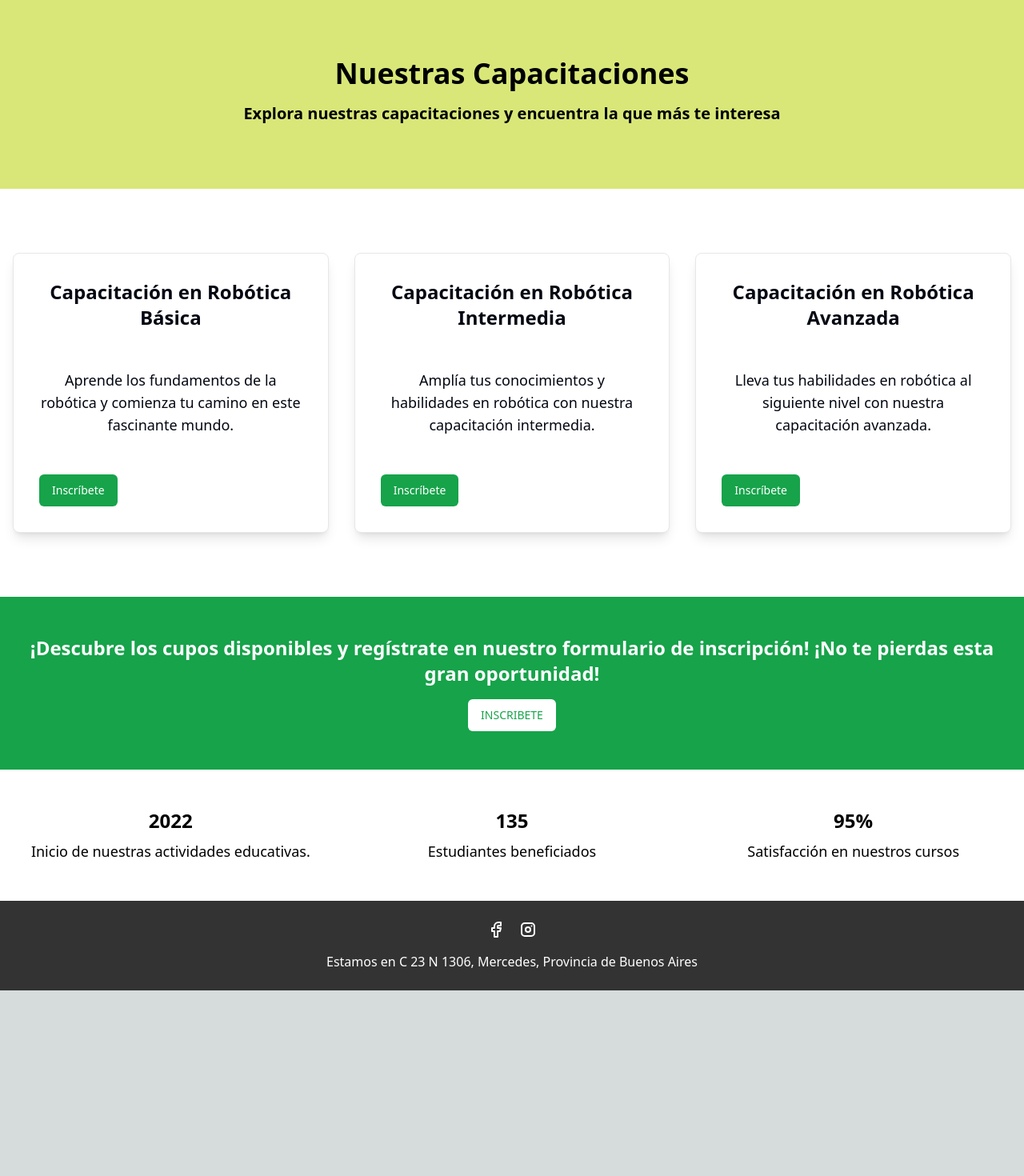
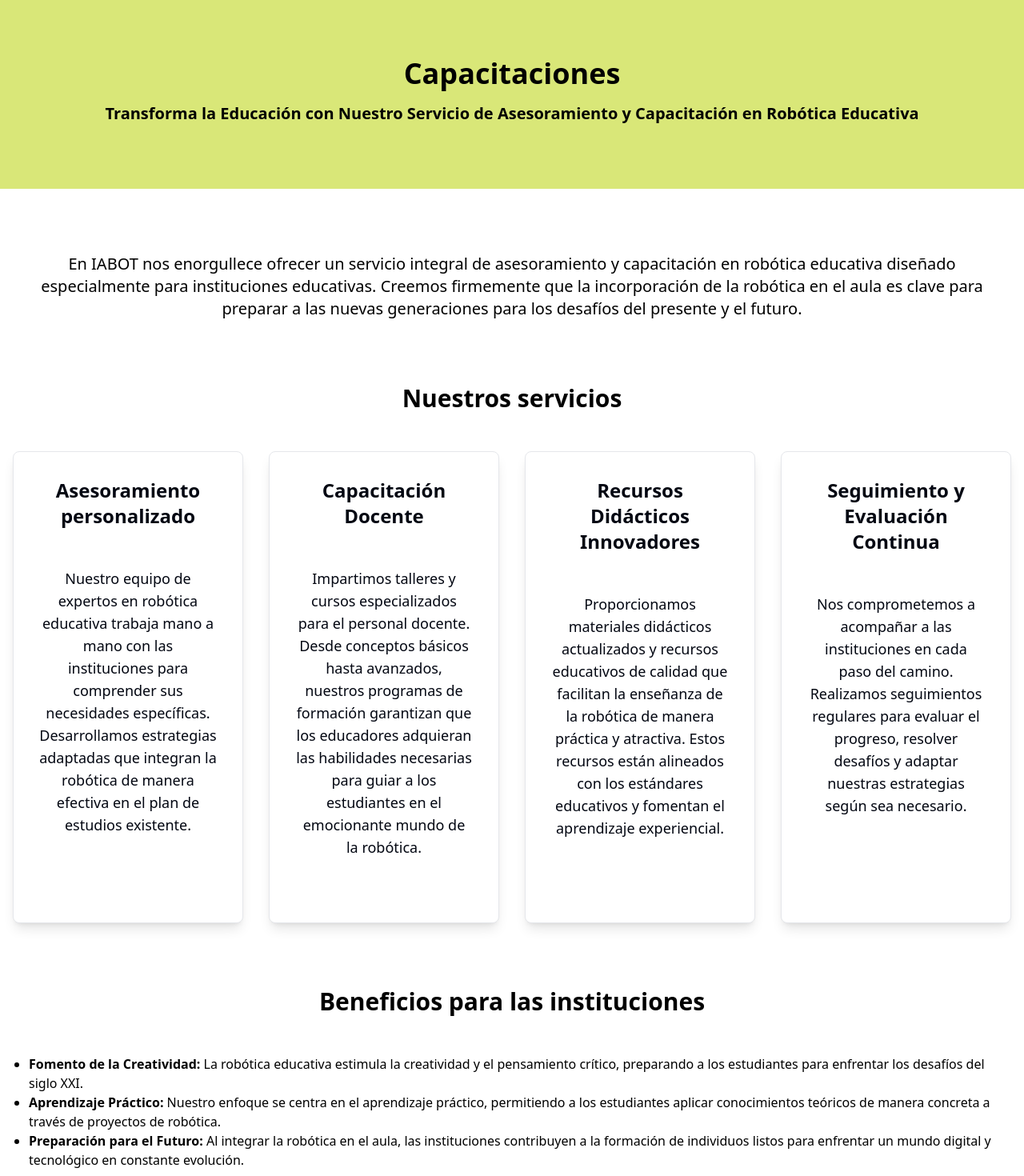
Before and after one commit to alexmp2602/iabot-v2, a Next.js app: page /Capacitaciones in a window 1280 px wide. Shown: the part 80-1550 px from the top of the page at 80% size. Before the commit the page ends 1318 px from the top, so only its background shows below. Built offline with nearby package versions, Linux system fonts and the light colour scheme.

Commit message:
Actualiza la función de validación de correo electrónico***

```diff
--- a/src/app/Acerca-de/page.tsx
+++ b/src/app/Acerca-de/page.tsx
@@ -4,7 +4,9 @@ export default function About() {
       <header className="text-center py-20 bg-[#d9e778]">
         <h2 className="text-4xl font-bold mb-4">ACERCA DE</h2>
         <h1 className="text-6xl font-bold mb-4">IA BOT</h1>
-        <p className="text-xl font-semibold">CONOCE MÁS SOBRE NUESTRA MISIÓN, VISIÓN Y VALORES</p>
+        <p className="text-xl font-semibold">
+          CONOCE MÁS SOBRE NUESTRA MISIÓN, VISIÓN Y VALORES
+        </p>
       </header>
       <main>
         <section className="py-20">
@@ -12,24 +14,60 @@ export default function About() {
             <div>
               <h3 className="text-3xl font-bold text-center mb-12">Historia</h3>
               <p className="text-lg text-center mb-12">
-                Fundada en 2022, IA Bot se dedica a brindar educación de calidad en robótica para todos.
+                Fundada en 2022, IA Bot se dedica a brindar educación de calidad
+                en robótica para todos.
               </p>
             </div>
             <div>
               <h3 className="text-3xl font-bold text-center mb-12">Misión</h3>
               <p className="text-lg text-center mb-12">
-                Proporcionamos educación de calidad en robótica, accesible para todos.
+                Proporcionamos educación de calidad en robótica, accesible para
+                todos.
               </p>
             </div>
             <div>
               <h3 className="text-3xl font-bold text-center mb-12">Visión</h3>
               <p className="text-lg text-center mb-12">
-                Aspiramos a ser líderes en la educación en robótica, inspirando a las personas a aprender y crecer.
+                Aspiramos a ser líderes en la educación en robótica, inspirando
+                a las personas a aprender y crecer.
               </p>
             </div>
           </div>
         </section>
+        <section className="py-20 bg-[#f8f8f8]">
+          <div className="px-8">
+            <h2 className="text-2xl font-bold mb-4">CONOCE A NUESTRO EQUIPO</h2>
+            <p className="mb-8">
+              En IABOT, contamos con un equipo altamente capacitado y
+              comprometido con la educación y la robótica. Nos capacitamos
+              continuamente en nuevas tecnologías. Además, nuestros cursos se
+              planifican por edades y niveles, buscando proporcionar una óptima
+              experiencia educativa a cada alumno. Siempre trabajamos de manera
+              transversal con otras áreas para enriquecer el aprendizaje.
+            </p>
+            <div className="container mx-auto px-4 grid grid-cols-1 md:grid-cols-3 gap-8">
+              <div className="bg-white p-4 rounded-lg">
+                <h3 className="text-xl font-bold mb-2">Franco</h3>
+                <p>
+                  Técnico en Informática. Profesor de Tecnología, (Postítulo en
+                  Programación y Robótica Educativa, UNER).
+                </p>
+              </div>
+              <div className="bg-white p-4 rounded-lg">
+                <h3 className="text-xl font-bold mb-2">Adrián</h3>
+                <p>
+                  Profesor de Matemática y Tecnología, (Postítulo en
+                  Programación y Robótica Educativa, UNER).
+                </p>
+              </div>
+              <div className="bg-white p-4 rounded-lg">
+                <h3 className="text-xl font-bold mb-2">Alex</h3>
+                <p>…………</p>
+              </div>
+            </div>
+            </div>
+        </section>
       </main>
     </div>
-  )
+  );
 }
--- a/src/app/Capacitaciones/page.tsx
+++ b/src/app/Capacitaciones/page.tsx
@@ -1,46 +1,119 @@
-import { Button } from "@/components/ui/button"
-import { CardContent, Card } from "@/components/ui/card"
+import { Button } from "@/components/ui/button";
+import { CardContent, Card } from "@/components/ui/card";
 
 export default function Component() {
   return (
     <div className="bg-white">
       <header className="text-center py-20 bg-[#d9e778]">
-        <h2 className="text-4xl font-bold mb-4">Nuestras Capacitaciones</h2>
-        <p className="text-xl font-semibold">Explora nuestras capacitaciones y encuentra la que más te interesa</p>
+        <h2 className="text-4xl font-bold mb-4">Capacitaciones</h2>
+        <p className="text-xl font-semibold">
+          Transforma la Educación con Nuestro Servicio de Asesoramiento y
+          Capacitación en Robótica Educativa
+        </p>
       </header>
       <main>
         <section className="py-20">
-          <div className="container mx-auto px-4 grid grid-cols-1 md:grid-cols-3 gap-8">
+          <div className="container mx-auto px-4">
+            <p className="text-xl text-center mb-20">
+              En IABOT nos enorgullece ofrecer un servicio integral de
+              asesoramiento y capacitación en robótica educativa diseñado
+              especialmente para instituciones educativas. Creemos firmemente
+              que la incorporación de la robótica en el aula es clave para
+              preparar a las nuevas generaciones para los desafíos del presente
+              y el futuro.
+            </p>
+            <h1 className="text-3xl font-bold text-center mb-12">
+              Nuestros servicios
+            </h1>
+          </div>
+          <div className="container mx-auto px-4 grid grid-cols-1 md:grid-cols-4 gap-8">
             <Card className="shadow-lg rounded-lg overflow-hidden">
               <CardContent className="p-8">
-                <h3 className="text-2xl font-bold text-center mb-12">Capacitación en Robótica Básica</h3>
+                <h3 className="text-2xl font-bold text-center mb-12">
+                  Asesoramiento personalizado
+                </h3>
                 <p className="text-lg text-center mb-12">
-                  Aprende los fundamentos de la robótica y comienza tu camino en este fascinante mundo.
+                  Nuestro equipo de expertos en robótica educativa trabaja mano
+                  a mano con las instituciones para comprender sus necesidades
+                  específicas. Desarrollamos estrategias adaptadas que integran
+                  la robótica de manera efectiva en el plan de estudios
+                  existente.
                 </p>
-                <Button className="bg-green-600 text-white">Inscríbete</Button>
               </CardContent>
             </Card>
             <Card className="shadow-lg rounded-lg overflow-hidden">
               <CardContent className="p-8">
-                <h3 className="text-2xl font-bold text-center mb-12">Capacitación en Robótica Intermedia</h3>
+                <h3 className="text-2xl font-bold text-center mb-12">
+                  Capacitación Docente
+                </h3>
                 <p className="text-lg text-center mb-12">
-                  Amplía tus conocimientos y habilidades en robótica con nuestra capacitación intermedia.
+                  Impartimos talleres y cursos especializados para el personal
+                  docente. Desde conceptos básicos hasta avanzados, nuestros
+                  programas de formación garantizan que los educadores adquieran
+                  las habilidades necesarias para guiar a los estudiantes en el
+                  emocionante mundo de la robótica.
                 </p>
-                <Button className="bg-green-600 text-white">Inscríbete</Button>
               </CardContent>
             </Card>
             <Card className="shadow-lg rounded-lg overflow-hidden">
               <CardContent className="p-8">
-                <h3 className="text-2xl font-bold text-center mb-12">Capacitación en Robótica Avanzada</h3>
+                <h3 className="text-2xl font-bold text-center mb-12">
+                  Recursos Didácticos Innovadores
+                </h3>
                 <p className="text-lg text-center mb-12">
-                  Lleva tus habilidades en robótica al siguiente nivel con nuestra capacitación avanzada.
+                  Proporcionamos materiales didácticos actualizados y recursos
+                  educativos de calidad que facilitan la enseñanza de la
+                  robótica de manera práctica y atractiva. Estos recursos están
+                  alineados con los estándares educativos y fomentan el
+                  aprendizaje experiencial.
                 </p>
-                <Button className="bg-green-600 text-white">Inscríbete</Button>
               </CardContent>
             </Card>
+            <Card className="shadow-lg rounded-lg overflow-hidden">
+              <CardContent className="p-8">
+                <h3 className="text-2xl font-bold text-center mb-12">
+                  Seguimiento y Evaluación Continua
+                </h3>
+                <p className="text-lg text-center mb-12">
+                  Nos comprometemos a acompañar a las instituciones en cada paso
+                  del camino. Realizamos seguimientos regulares para evaluar el
+                  progreso, resolver desafíos y adaptar nuestras estrategias
+                  según sea necesario.
+                </p>
+              </CardContent>
+            </Card>
+          </div>
+          <div className="container mx-auto px-4 pt-20">
+            <h1 className="text-3xl font-bold text-center mb-12">
+              Beneficios para las instituciones
+            </h1>
+            <ul className="list-disc pl-5 mb-4">
+              <li>
+                <strong>Fomento de la Creatividad: </strong>
+                La robótica educativa estimula la creatividad y el pensamiento
+                crítico, preparando a los estudiantes para enfrentar los
+                desafíos del siglo XXI.
+              </li>
+              <li>
+                <strong>Aprendizaje Práctico: </strong>
+                Nuestro enfoque se centra en el aprendizaje práctico,
+                permitiendo a los estudiantes aplicar conocimientos teóricos de
+                manera concreta a través de proyectos de robótica.
+              </li>
+              <li>
+                <strong>Preparación para el Futuro: </strong>
+                Al integrar la robótica en el aula, las instituciones
+                contribuyen a la formación de individuos listos para enfrentar
+                un mundo digital y tecnológico en constante evolución.{" "}
+              </li>
+            </ul>
+            <h3 className="text-2xl font-bold text-center py-12">
+              Transforma la experiencia educativa en tu institución con nuestro
+              servicio de asesoramiento y capacitación en robótica educativa.
+            </h3>
           </div>
         </section>
       </main>
     </div>
-  )
+  );
 }
```
